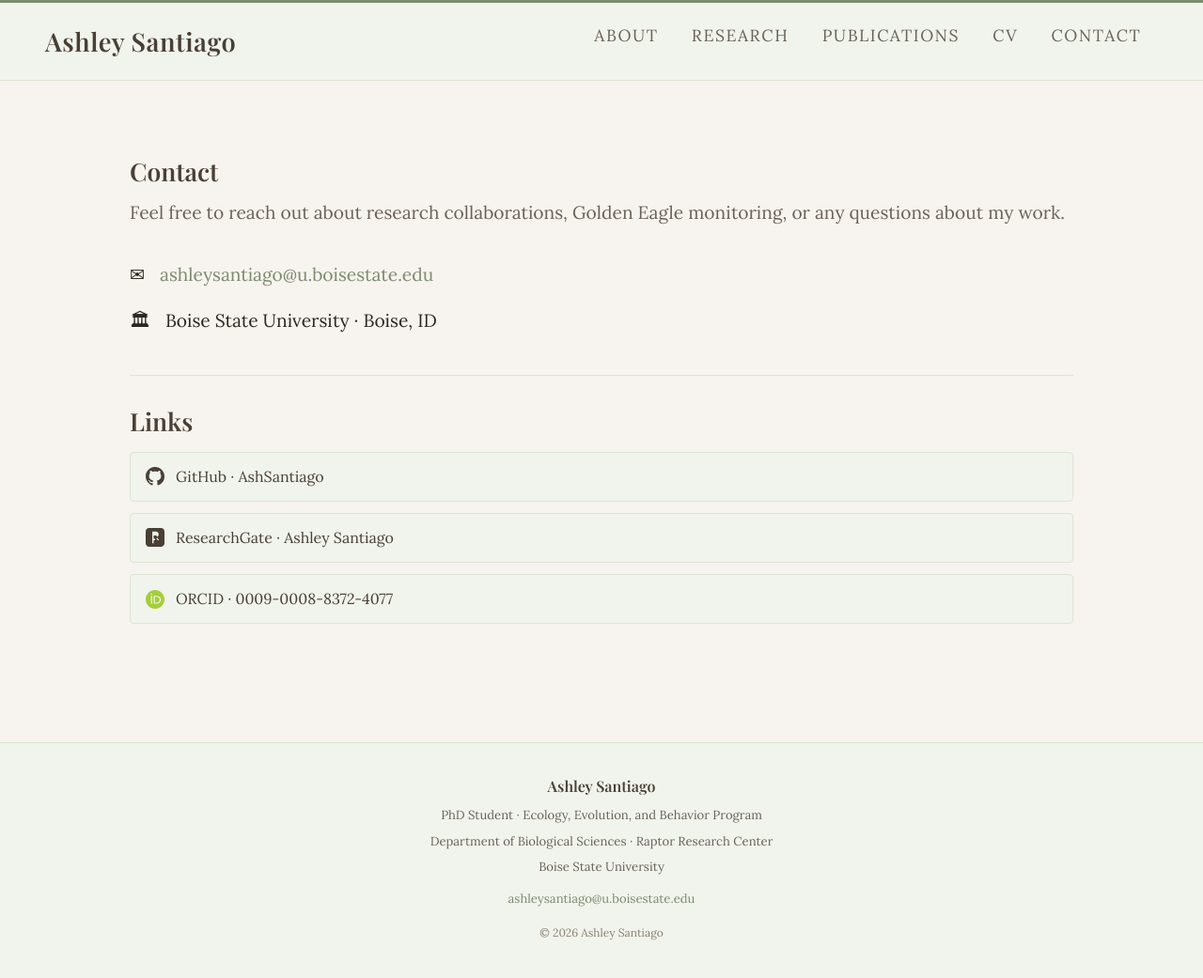
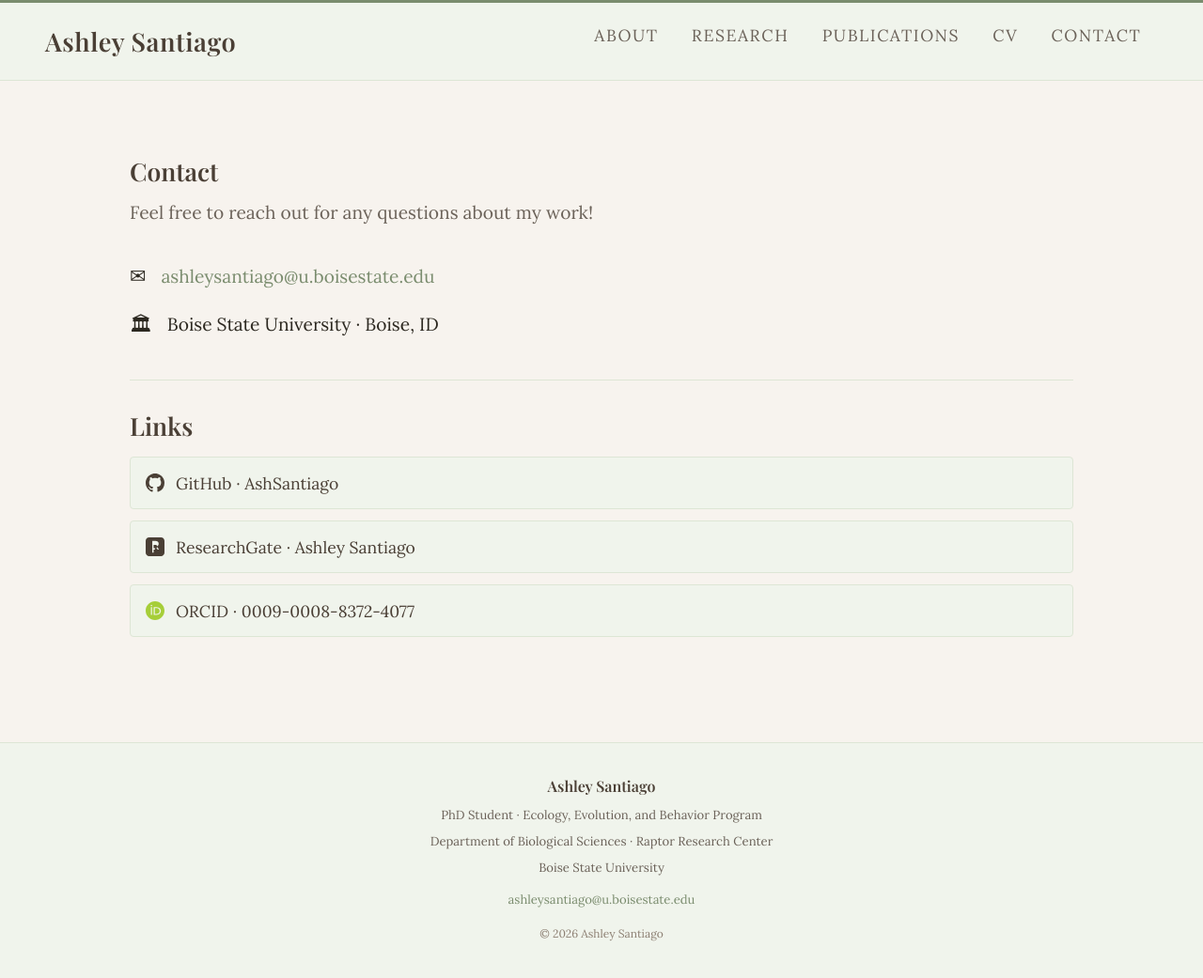
Before and after one commit to AshSantiago/AshSantiago.github.io, a Jekyll site: the page built from contact.md, in a window 1280 px wide and 1052 px high. Shown: the top 1041 px of the window at 94% size. Built offline with Jekyll 4.4.1, drawn with Linux system fonts in a browser that asks for light colours; some web fonts are replaced.

Commit message:
Update contact.md

```diff
--- a/contact.md
+++ b/contact.md
@@ -6,17 +6,16 @@ title: Contact
 ## Contact
 
 <p style="color: var(--muted); margin-bottom: 2rem;">
-  Feel free to reach out about research collaborations, Golden Eagle monitoring,
-  or any questions about my work.
+  Feel free to reach out for any questions about my work!
 </p>
 
 <div style="display: flex; flex-direction: column; gap: 0.9rem; margin-bottom: 2.5rem;">
   <div style="display: flex; align-items: center; gap: 1rem;">
-    <span style="font-size: 1.2rem;">✉</span>
+    <span style="font-size: 1.3rem;">✉</span>
     <a href="mailto:ashleysantiago@u.boisestate.edu">ashleysantiago@u.boisestate.edu</a>
   </div>
   <div style="display: flex; align-items: center; gap: 1rem;">
-    <span style="font-size: 1.2rem;">🏛</span>
+    <span style="font-size: 1.3rem;">🏛</span>
     <span>Boise State University · Boise, ID</span>
   </div>
 </div>
@@ -27,19 +26,19 @@ title: Contact
 
 <div style="display: flex; flex-direction: column; gap: 0.75rem; margin-top: 1rem;">
   <div style="background: #f0f4ec; border: 1px solid #dde6d5; border-radius: 4px;">
-    <a href="https://github.com/AshSantiago" target="_blank" style="display: flex; align-items: center; gap: 0.75rem; padding: 0.7rem 1rem; color: #4a3f35; font-size: 1rem; text-decoration: none;">
+    <a href="https://github.com/AshSantiago" target="_blank" style="display: flex; align-items: center; gap: 0.75rem; padding: 0.7rem 1rem; color: #4a3f35; font-size: 1.1rem; text-decoration: none;">
       <svg width="20" height="20" viewBox="0 0 24 24" xmlns="http://www.w3.org/2000/svg"><path fill="#4a3f35" d="M12 0C5.37 0 0 5.37 0 12c0 5.31 3.435 9.795 8.205 11.385.6.105.825-.255.825-.57 0-.285-.015-1.23-.015-2.235-3.015.555-3.795-.735-4.035-1.41-.135-.345-.72-1.41-1.23-1.695-.42-.225-1.02-.78-.015-.795.945-.015 1.62.87 1.845 1.23 1.08 1.815 2.805 1.305 3.495.99.105-.78.42-1.305.765-1.605-2.67-.3-5.46-1.335-5.46-5.925 0-1.305.465-2.385 1.23-3.225-.12-.3-.54-1.53.12-3.18 0 0 1.005-.315 3.3 1.23.96-.27 1.98-.405 3-.405s2.04.135 3 .405c2.295-1.56 3.3-1.23 3.3-1.23.66 1.65.24 2.88.12 3.18.765.84 1.23 1.905 1.23 3.225 0 4.605-2.805 5.625-5.475 5.925.435.375.81 1.095.81 2.22 0 1.605-.015 2.895-.015 3.3 0 .315.225.69.825.57A12.02 12.02 0 0 0 24 12c0-6.63-5.37-12-12-12z"/></svg>
       GitHub · AshSantiago
     </a>
   </div>
   <div style="background: #f0f4ec; border: 1px solid #dde6d5; border-radius: 4px;">
-    <a href="https://www.researchgate.net/profile/Ashley-Santiago-9" target="_blank" style="display: flex; align-items: center; gap: 0.75rem; padding: 0.7rem 1rem; color: #4a3f35; font-size: 1rem; text-decoration: none;">
+    <a href="https://www.researchgate.net/profile/Ashley-Santiago-9" target="_blank" style="display: flex; align-items: center; gap: 0.75rem; padding: 0.7rem 1rem; color: #4a3f35; font-size: 1.1rem; text-decoration: none;">
       <svg width="20" height="20" viewBox="0 0 24 24" xmlns="http://www.w3.org/2000/svg"><path fill="#4a3f35" d="M19.586 0H4.414C1.973 0 0 1.973 0 4.414v15.172C0 22.027 1.973 24 4.414 24h15.172C22.027 24 24 22.027 24 19.586V4.414C24 1.973 22.027 0 19.586 0zm-7.797 15.457h-1.641v4.02H8.434V4.523h3.984c2.701 0 4.197 1.436 4.197 3.568 0 1.678-.9 2.883-2.379 3.393l2.748 4.012v.048h-1.822l-2.373-4.087zm-1.641-1.518h2.127c1.564 0 2.432-.832 2.432-2.197 0-1.406-.868-2.15-2.432-2.15h-2.127v4.347z"/></svg>
       ResearchGate · Ashley Santiago
     </a>
   </div>
   <div style="background: #f0f4ec; border: 1px solid #dde6d5; border-radius: 4px;">
-    <a href="https://orcid.org/0009-0008-8372-4077" target="_blank" style="display: flex; align-items: center; gap: 0.75rem; padding: 0.7rem 1rem; color: #4a3f35; font-size: 1rem; text-decoration: none;">
+    <a href="https://orcid.org/0009-0008-8372-4077" target="_blank" style="display: flex; align-items: center; gap: 0.75rem; padding: 0.7rem 1rem; color: #4a3f35; font-size: 1.1rem; text-decoration: none;">
       <svg width="20" height="20" viewBox="0 0 24 24" xmlns="http://www.w3.org/2000/svg"><path fill="#a6ce39" d="M12 0C5.372 0 0 5.372 0 12s5.372 12 12 12 12-5.372 12-12S18.628 0 12 0zM7.369 4.378c.525 0 .947.431.947.947s-.422.947-.947.947a.95.95 0 0 1-.947-.947c0-.525.422-.947.947-.947zm-.722 3.038h1.444v10.041H6.647V7.416zm3.562 0h3.9c3.712 0 5.344 2.653 5.344 5.025 0 2.578-2.016 5.016-5.325 5.016h-3.919V7.416zm1.444 1.303v7.444h2.297c3.272 0 3.872-2.484 3.872-3.722 0-2.016-1.284-3.722-3.872-3.722h-2.297z"/></svg>
       ORCID · 0009-0008-8372-4077
     </a>
```
